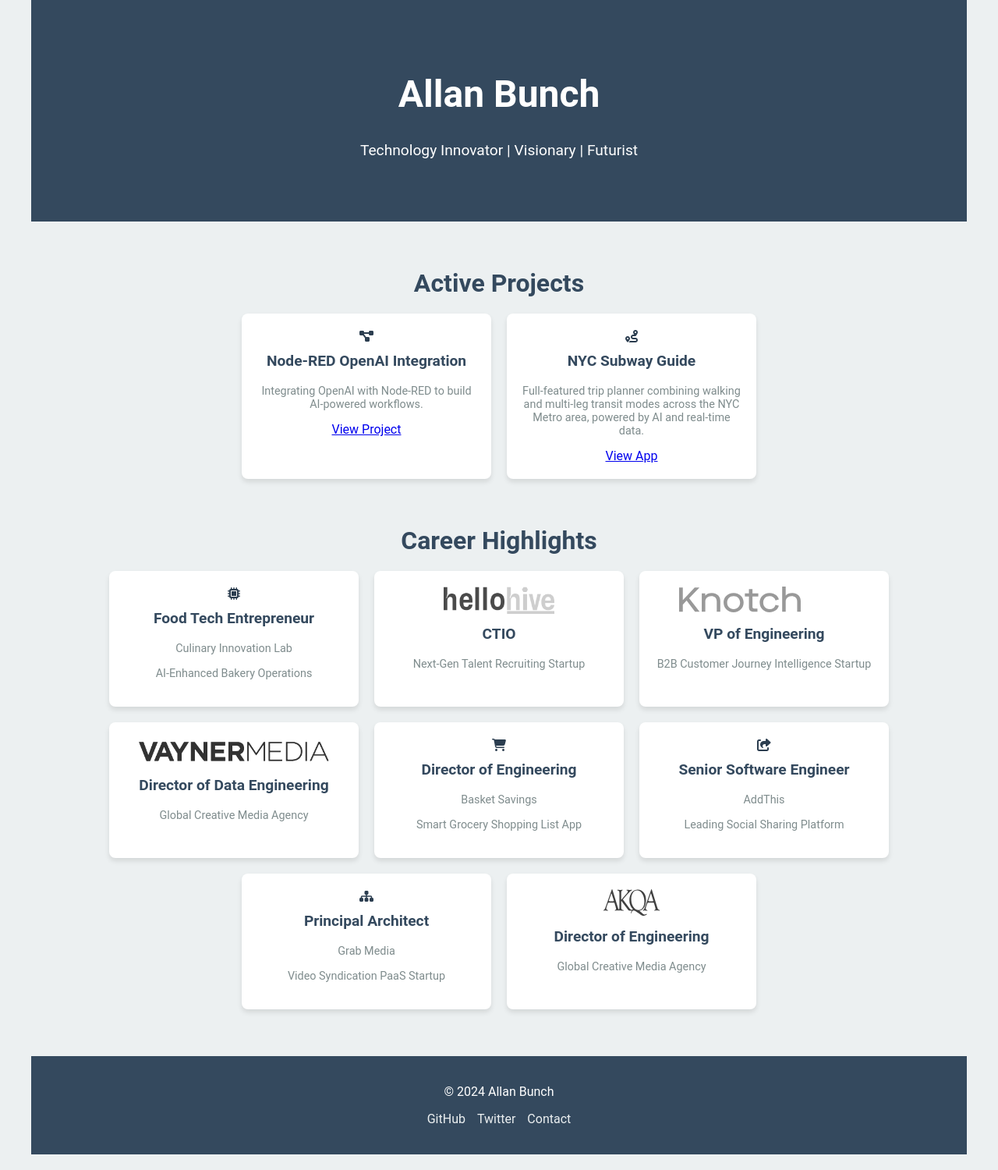
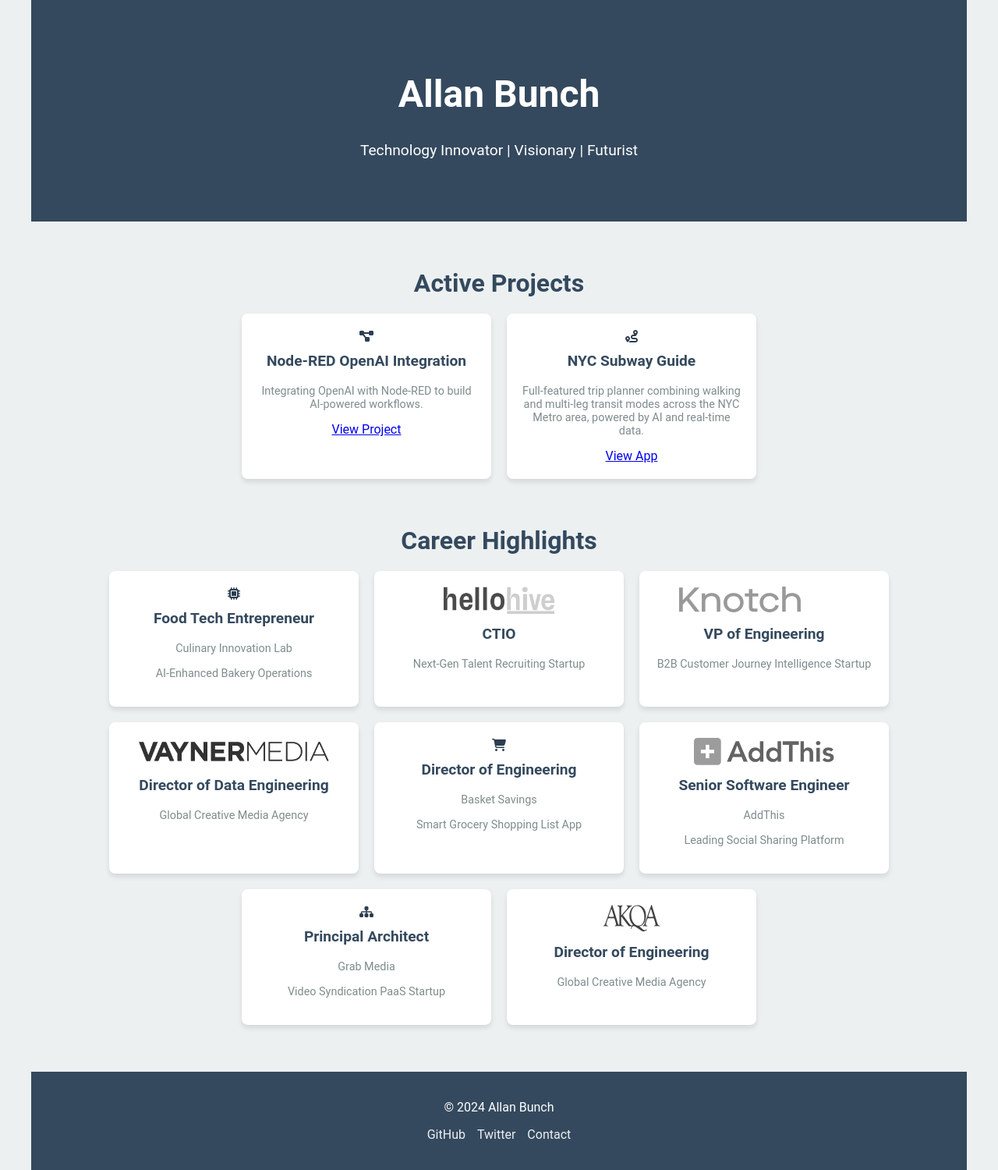
Before and after one commit to allanbunch/allanbunch.github.io, a Jekyll site: the page built from index.html, in a window 1280 px wide. Shown: the whole page at 78% size. Built offline with Jekyll 4.4.1, drawn with Linux system fonts in a browser that asks for light colours.

Commit message:
Dropped in AddThis logo

```diff
--- a/index.html
+++ b/index.html
@@ -66,7 +66,7 @@
 
     <!-- Senior Software Engineer -->
     <div class="card">
-      <i class="fa-solid fa-share-from-square"></i>
+      <img src="/assets/images/addthis-logo.png" alt="AddThis Logo" class="company-logo">
       <h3>Senior Software Engineer</h3>
       <p class="company-name">AddThis</p>
       <p>Leading Social Sharing Platform</p>
```
